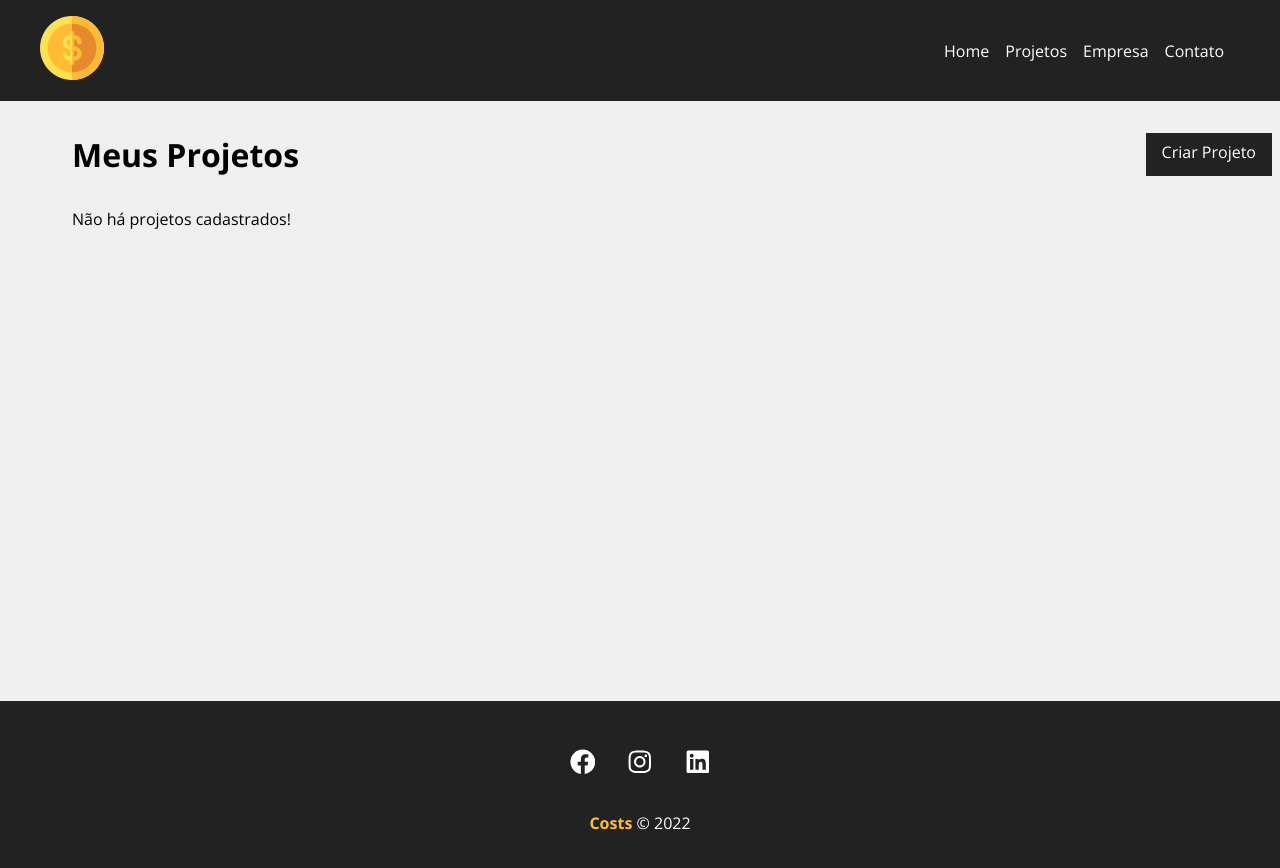
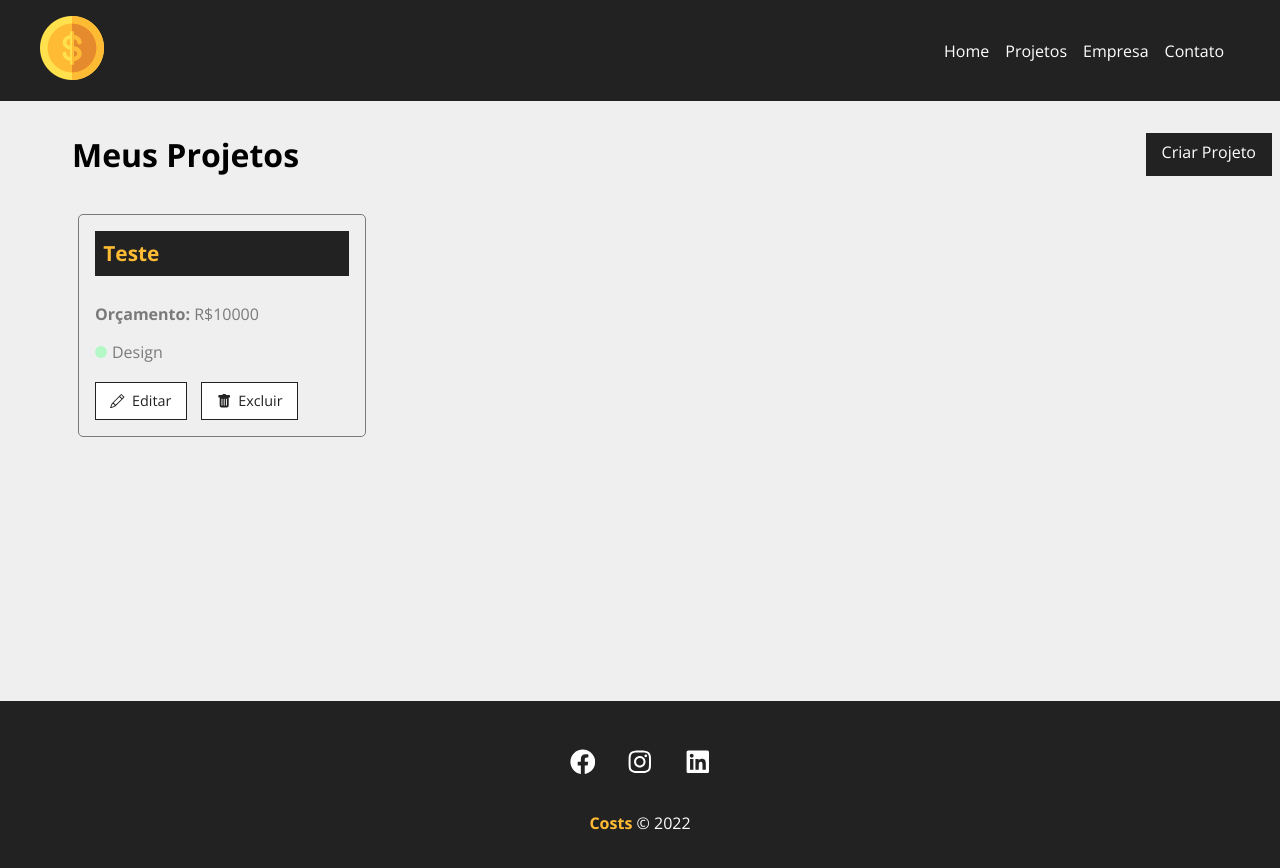
Before and after one commit to claudiabritocs/costs, a React (Create React App) app: page /projects in a window 1280 px wide. Shown: the top 868 px of the page. Built offline with nearby package versions, Linux system fonts and the light colour scheme; data requests are answered from the project's data file; the HTML template or start-up script is replaced by a standard one.

Commit message:
[Feat]: Create edit page

```diff
--- a/db.json
+++ b/db.json
@@ -1,5 +1,17 @@
 {
-  "projects": [],
+  "projects": [
+    {
+      "name": "Teste",
+      "budget": "10000",
+      "category": {
+        "id": "2",
+        "name": "Design"
+      },
+      "cost": 0,
+      "services": [],
+      "id": 1
+    }
+  ],
   "categories": [
     {
       "id": 1,
--- a/src/App.js
+++ b/src/App.js
@@ -1,4 +1,4 @@
-import { BrowserRouter as Router, Routes, Route, Link } from 'react-router-dom'
+import { BrowserRouter as Router, Routes, Route } from 'react-router-dom'
 
 import Container from './components/layout/Container'
 import Navbar from './components/layout/Navbar'
@@ -7,6 +7,7 @@
 import Contact from './components/pages/Contact'
 import Company from './components/pages/Company'
 import NewProject from './components/pages/NewProject'
+import Project from './components/pages/Project'
 import Footer from './components/layout/Footer'
 
 function App() {
@@ -21,6 +22,7 @@
           <Route path="/company" element={<Company />} />
           <Route path="/contact" element={<Contact />} />
           <Route path="/newproject" element={<NewProject />} />
+          <Route path="/project/:id" element={<Project />} />
         </Routes>
       </Container>
       <Footer />
--- /dev/null
+++ b/src/components/pages/Project.js
@@ -0,0 +1,28 @@
+import styles from './Project.module.css'
+import { useParams } from 'react-router-dom'
+import { useState, useEffect } from 'react'
+
+function Project() {
+    const { id } = useParams()
+    const [project, setProject] = useState([])
+
+    useEffect(() => {
+        fetch(`http://localhost:5000/projects/${id}`, {
+            method: 'GET',
+            headers: {
+                'Content-type': 'application/json'
+            },
+        })
+        .then(resp => resp.json())
+        .then((data) => {
+            setProject(data)
+        })
+        .catch(err => console.log)
+    }, [id])
+
+    return (
+        <p>{project.name}</p>
+    )
+}
+
+export default Project
--- a/src/components/project/ProjectCard.js
+++ b/src/components/project/ProjectCard.js
@@ -19,7 +19,7 @@
                 <span className={`${styles[category.toLowerCase()]}`}></span> {category}
             </p>
             <div className={styles.project_card_actions}>
-                <Link to="/">
+                <Link to={`/project/${id}`}>
                     <BsPencil /> Editar
                 </Link>
                 <button onClick={remove}>
```
Also changed, not shown: src/components/pages/Project.module.css (added).
